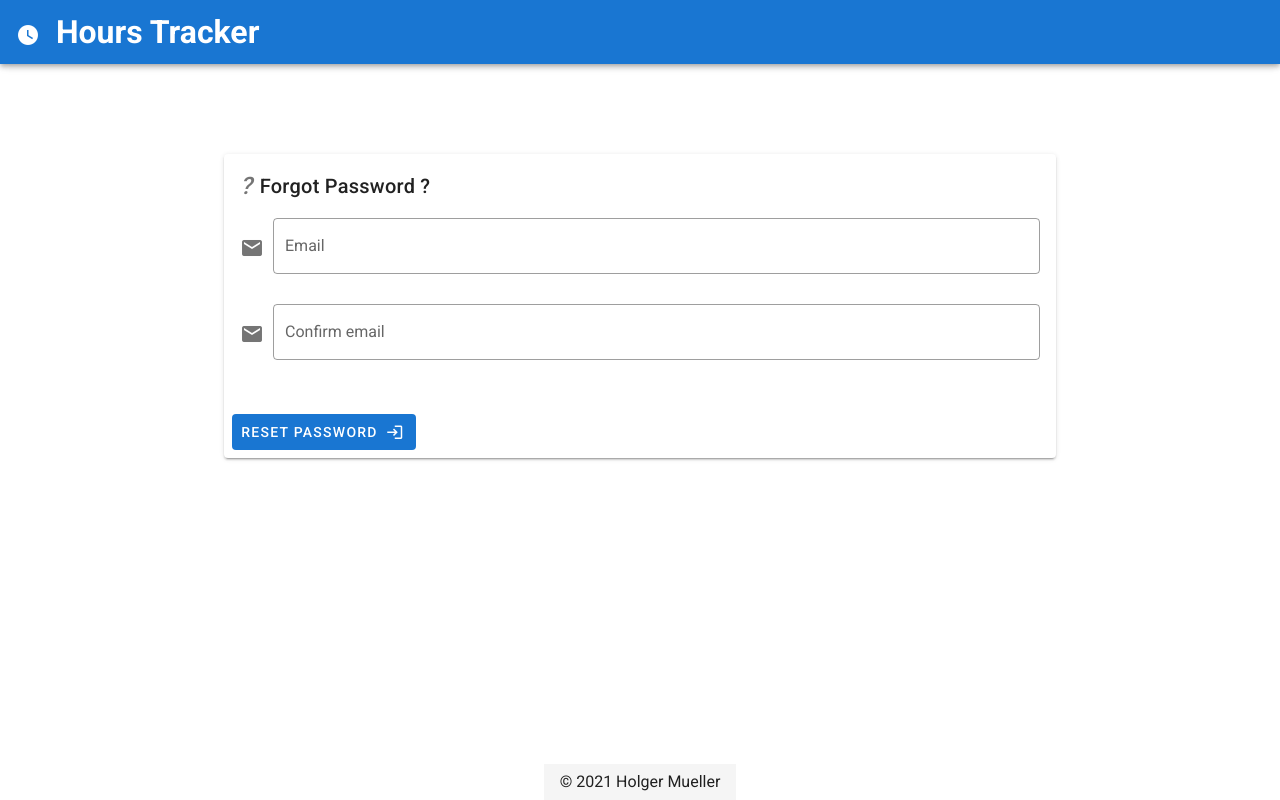
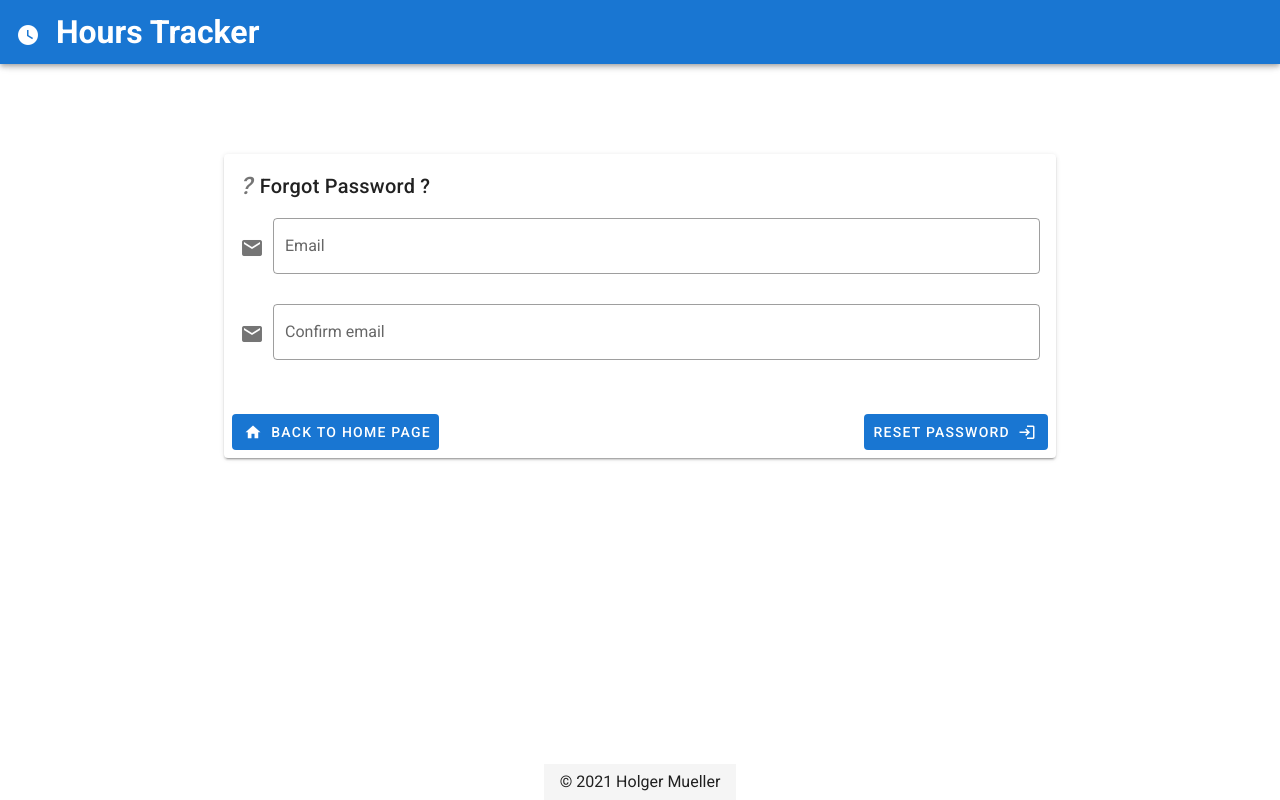
Before and after one commit to Holgermueller/vue-hours-tracker, a Vue app: page /forgotPassword in a window 1280 px wide. Built offline with nearby package versions, Linux system fonts and the light colour scheme; no server answers.

Commit message:
reset password actions works deployed

```diff
--- a/src/components/ForgotPassword.vue
+++ b/src/components/ForgotPassword.vue
@@ -32,6 +32,12 @@
           </v-flex>
 
           <v-flex xs12 sm12 md12 lg12 xl12>
+            <p v-if="error" id="errorFromDom" class="error-from-dom">
+              {{ error }}
+            </p>
+          </v-flex>
+
+          <v-flex xs12 sm12 md12 lg12 xl12>
             <p v-if="success" id="success" class="success-message">
               {{ success }}
             </p>
@@ -41,6 +47,20 @@
 
       <v-card-actions>
         <v-btn
+          id="returnHome"
+          to="/"
+          elevation="0"
+          @click.prevent="clearForm"
+          color="primary"
+        >
+          <v-icon left>mdi-home</v-icon>
+          Back to home page
+        </v-btn>
+
+        <v-spacer></v-spacer>
+
+        <v-btn
+          id="submitEmail"
           elevation="0"
           @click.prevent="checkForm"
           :loading="loading"
@@ -73,6 +93,10 @@ export default {
     loading() {
       return this.$store.getters.loading;
     },
+
+    error() {
+      return this.$store.getters.error;
+    },
   },
 
   methods: {
@@ -92,11 +116,20 @@ export default {
     },
 
     resetPassword() {
-      this.success = "Success!! Check your email to reset password!";
+      this.success =
+        "If the email you submitted corresponds to one in our records, you will receive an email to reset your password.";
+
+      this.$store.dispatch("resetPassword", {
+        email: this.email,
+      });
     },
 
     clearForm() {
-      this.$ref.form.reset();
+      this.$refs.form.reset();
+    },
+
+    onDismissed() {
+      this.$store.dispatch("clearError");
     },
   },
 };
@@ -113,6 +146,6 @@ export default {
 }
 
 .success-message {
-  color: green;
+  color: blue;
 }
 </style>
--- a/src/components/indexComponents/Login.vue
+++ b/src/components/indexComponents/Login.vue
@@ -51,7 +51,7 @@
       </v-card-text>
 
       <v-card-actions>
-        <v-btn @click.prevent="clearForm" elevation="0">
+        <v-btn @click.prevent="clearForm" elevation="0" color="red" dark>
           <v-icon left>mdi-cancel</v-icon>
           Cancel</v-btn
         >
@@ -63,6 +63,8 @@
           :loading="loading"
           :disabled="loading"
           elevation="0"
+          color="blue"
+          dark
           >Submit
           <v-icon right>mdi-login</v-icon>
         </v-btn>
--- a/src/components/indexComponents/Register.vue
+++ b/src/components/indexComponents/Register.vue
@@ -65,7 +65,7 @@
       </v-card-text>
 
       <v-card-actions>
-        <v-btn @click.prevent="clearForm" elevation="0">
+        <v-btn @click.prevent="clearForm" elevation="0" color="red" dark>
           <v-icon left>mdi-cancel</v-icon>
           Cancel</v-btn
         >
@@ -75,6 +75,8 @@
           :loading="loading"
           :disabled="loading"
           elevation="0"
+          color="blue"
+          dark
           >Submit
           <v-icon right>mdi-login</v-icon>
         </v-btn>
--- a/src/store/user/index.js
+++ b/src/store/user/index.js
@@ -39,7 +39,6 @@ export default {
             })
             .then(() => {
               commit("SET_LOADING", false);
-              console.log("Profile created");
             })
             .catch((err) => {
               commit("SET_LOADING", false);
@@ -101,13 +100,14 @@ export default {
         });
     },
 
-    resetPassword({ commit }) {
+    resetPassword({ commit }, payload) {
       commit("SET_LOADING", true);
 
       firebase
         .auth()
-        .sendPasswordResetEmail()
+        .sendPasswordResetEmail(payload.email)
         .then(() => {
+          console.log("email sent");
           commit("SET_LOADING", false);
         })
         .catch((err) => {
```
